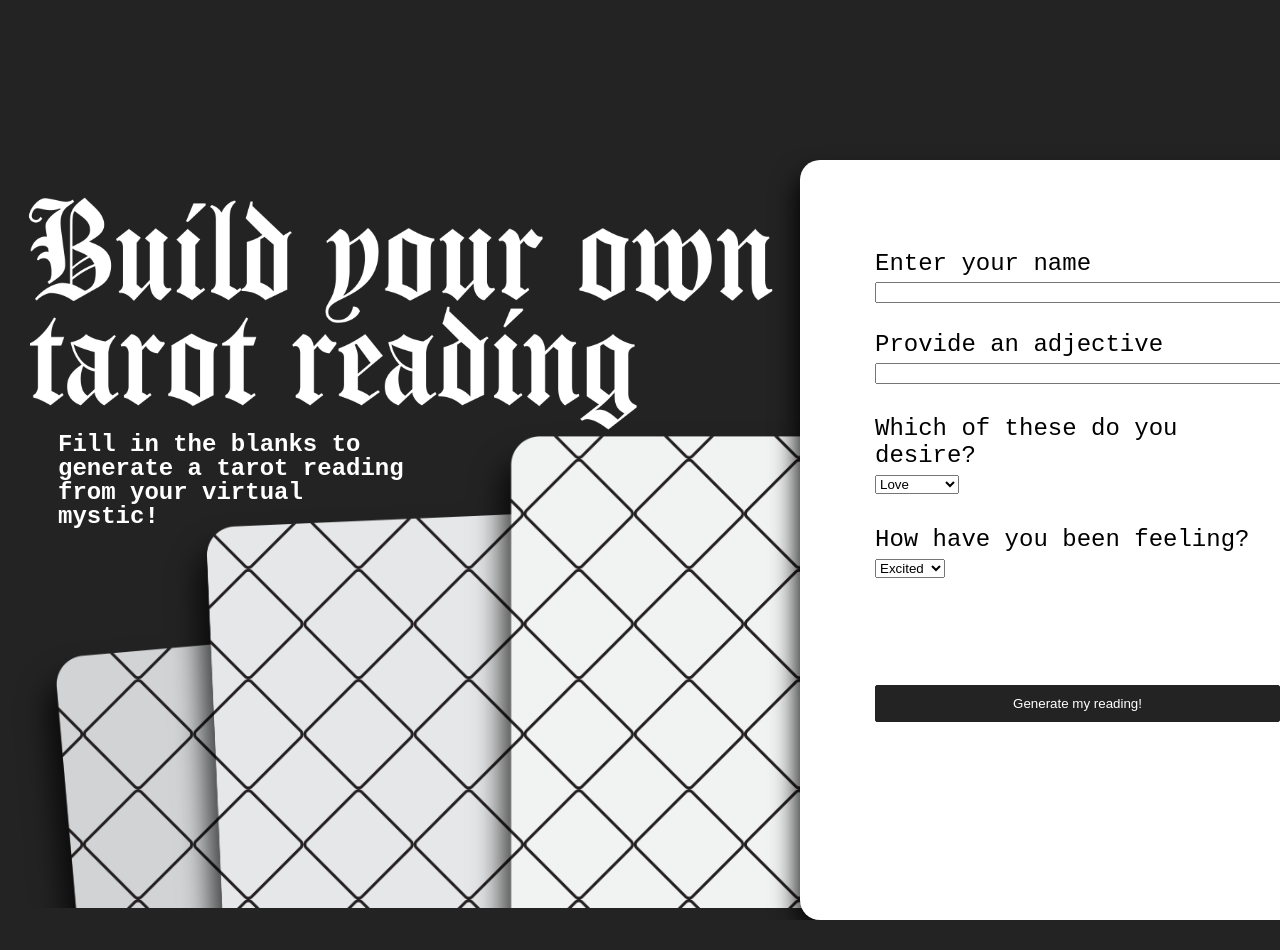
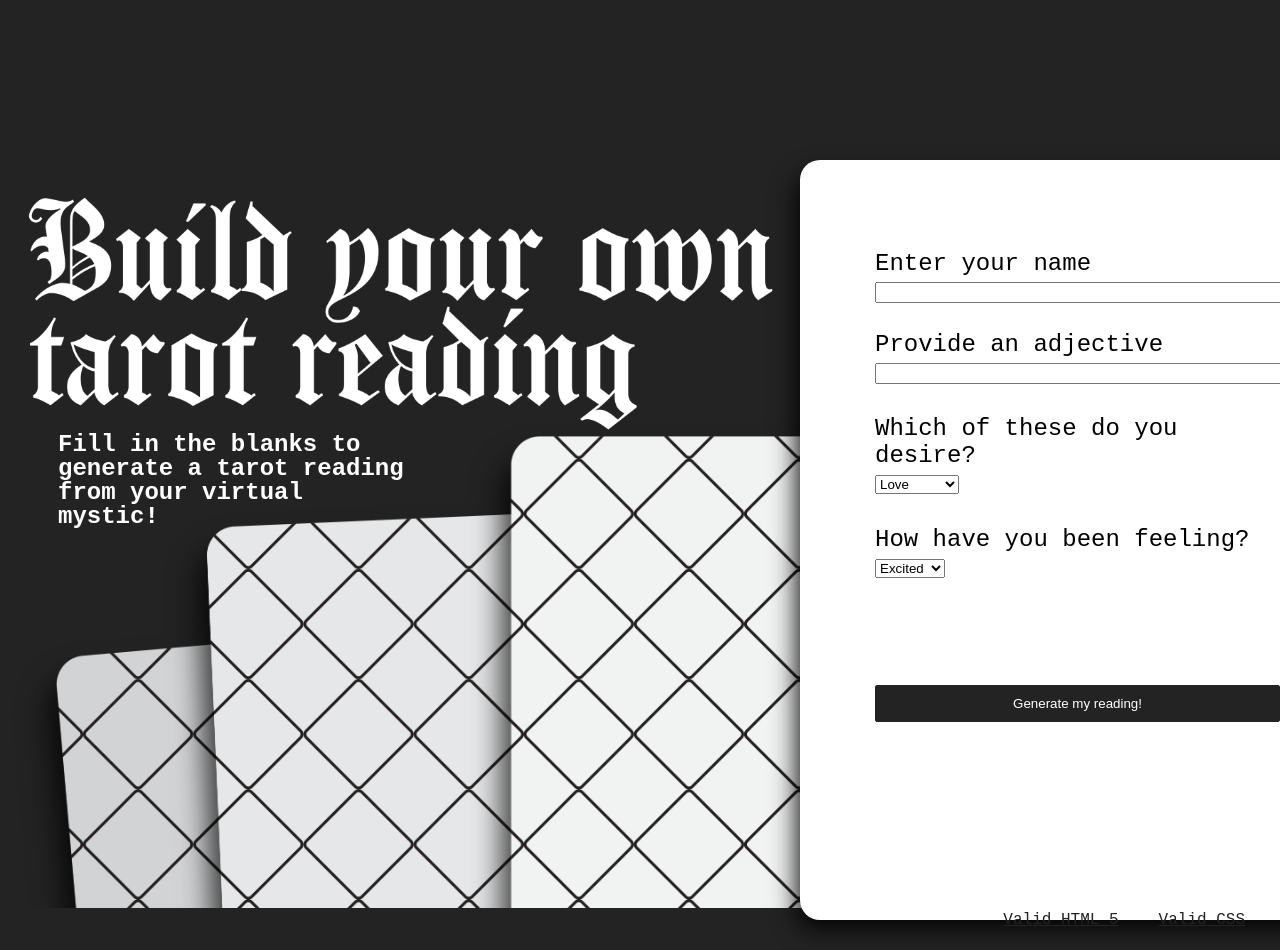
Before and after one commit to siennafaye/siennafaye.github.io, a plain HTML site: page studio1/index.html in a window 1280 px wide. Shown: the top 950 px of the page. Before the commit the page ends 920 px from the top, so only its background shows below. Drawn offline with Linux system fonts and the light colour scheme; a web font is replaced by a local one.

Commit message:
fixed madlibs project

```diff
--- a/studio1/index.html
+++ b/studio1/index.html
@@ -77,7 +77,8 @@
             </article>
         </section>
     <footer>
-
+        <p><a href="https://validator.w3.org/check?uri=https://yourusername.github.io/des157">Valid HTML 5</a></p>
+            <p><a href="https://jigsaw.w3.org/css-validator/check/referer">Valid CSS</a></p>
     </footer>
 </body>
 </html>
--- a/studio1/styles.css
+++ b/studio1/styles.css
@@ -86,6 +86,29 @@ main img {
     border-radius: 20px;
     box-shadow: -7px 12px 27px -5px #000000;
 }
+
+footer {
+    z-index: 0;
+    position: relative;
+    display: flex;
+    justify-content: space-between;
+    padding: 5px;
+    position: absolute;
+    right: 10px;
+    bottom: -150px;
+}
+footer a {
+    font-family: 'Courier New', Courier, monospace;
+    color:#232323;
+    border-radius: 2px;
+    /* border: 1px solid #232323; */
+    /* background-color: #232323; */
+    padding: 20px;
+}
+footer a:hover {
+    color: #340143
+}
+
 form {
     /* position */
     position: absolute;
```
